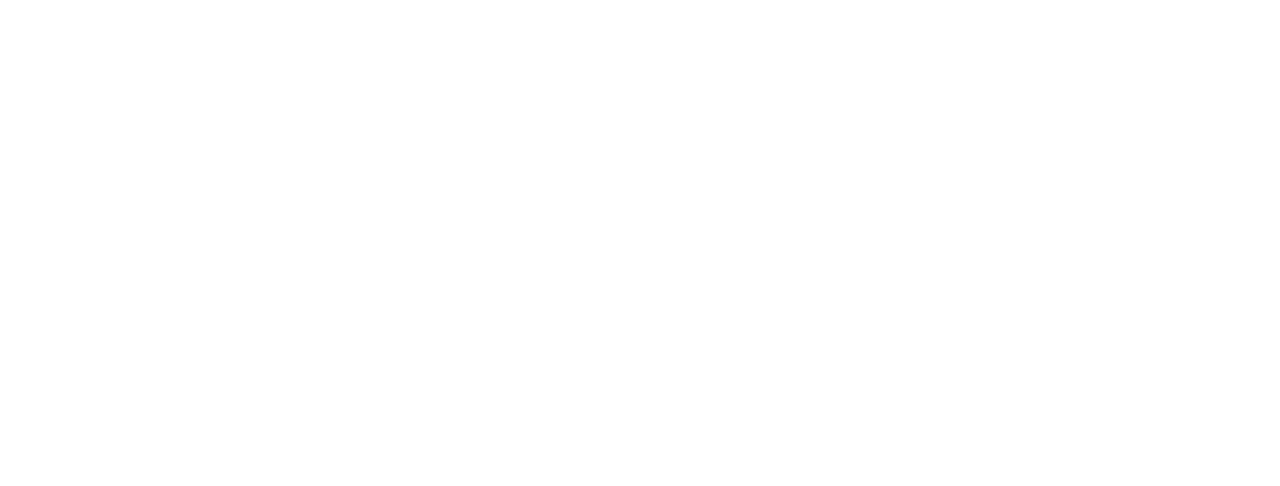
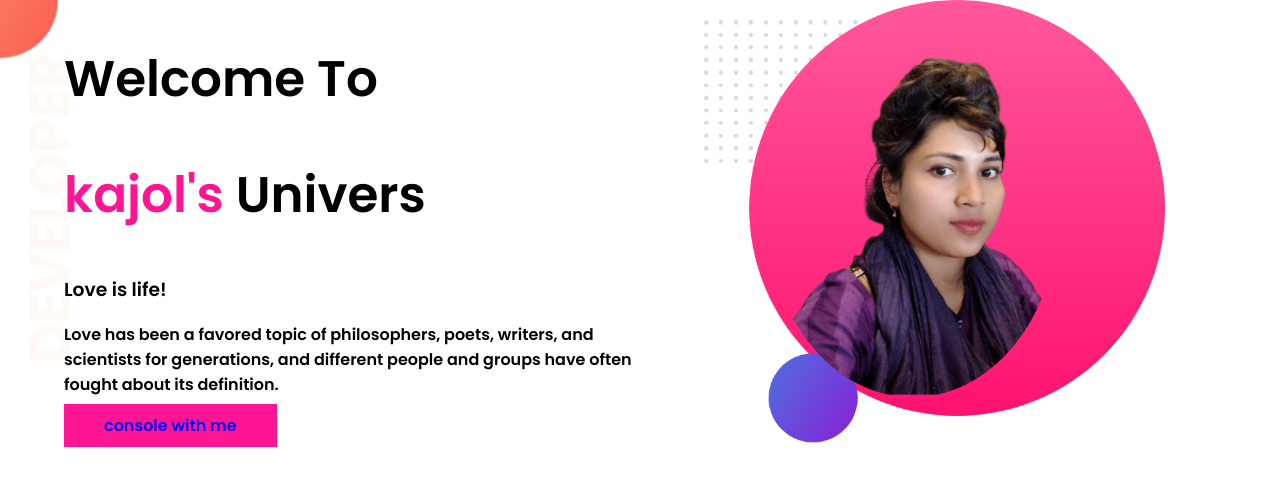
Before and after one commit to kajoldas/kazolis-portfolio, a plain HTML site: page index.html in a window 1280 px wide. Drawn offline with Linux system fonts and the light colour scheme.

Commit message:
top-banner upload

```diff
--- a/index.html
+++ b/index.html
@@ -1,13 +1,35 @@
 <!DOCTYPE html>
 <html lang="en">
+
 <head>
     <meta charset="UTF-8">
     <meta http-equiv="X-UA-Compatible" content="IE=edge">
     <meta name="viewport" content="width=device-width, initial-scale=1.0">
     <title>kazolis-portfolio</title>
+    <link rel="preconnect" href="https://fonts.googleapis.com">
+    <link rel="preconnect" href="https://fonts.gstatic.com" crossorigin>
+    <link href="https://fonts.googleapis.com/css2?family=Poppins:wght@600&display=swap" rel="stylesheet">
     <link rel="stylesheet" href="style.css">
 </head>
+
 <body>
+    <section class="top-banner">
+        <div class="half-width">
+            <h1>Welcome To</h1>
+            <h1><span class="pink-color">kajol's</span> Univers</h1>
+            <h3>Love is life!</h3>
+            <p>Love has been a favored topic of philosophers, poets, writers, and scientists for generations, and
+                different
+                people and groups have often fought about its definition.
 
+            </p>
+            <a class="link-button" target="_blank" href="https://www.linkedin.com/in/kazoli-das-5a50511b4/">console with
+                me</a>
+        </div>
+        <div class="half-width">
+            <img src="kajol.png" alt="">
+        </div>
+    </section>
 </body>
+
 </html>
--- a/style.css
+++ b/style.css
@@ -0,0 +1,32 @@
+body{
+    font-family: 'Poppins', sans-serif;
+    margin: 0;
+}
+h1{
+    font-size: 50px;
+}
+.pink-color{
+    color: deeppink;
+}
+section{
+    display: flex;
+}
+.half-width{
+    width: 50%;
+    padding-left: 5%;
+}
+.half-width img{
+    width: 80%;
+}
+.link-button{
+    text-decoration: none;
+    background-color: deeppink;
+    padding: 10px 40px;
+    border-color: mediumblue;
+
+}
+.top-banner{
+    background-image:url(images/top-banner.png);
+    background-repeat: no-repeat;
+
+}
```
Also changed, not shown: 1.jpg (added), 2.jpg (added), 3.jpg (added), 4.jpg (added), images/dream-bg.png (added), images/exp-bg.png (added), images/jhankar.png (added), images/jhankar2.png (added), images/my-bg.png (added), images/my-bg2.png (added), images/top-banner.png (added), kajol.png (added).
